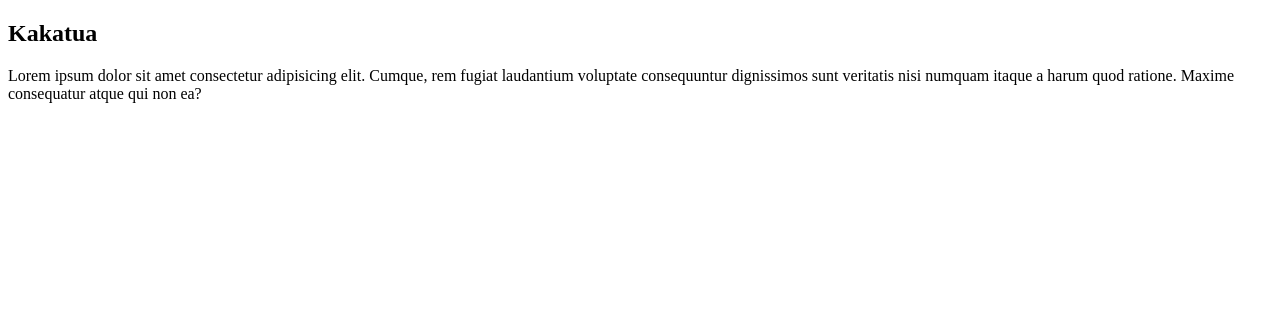
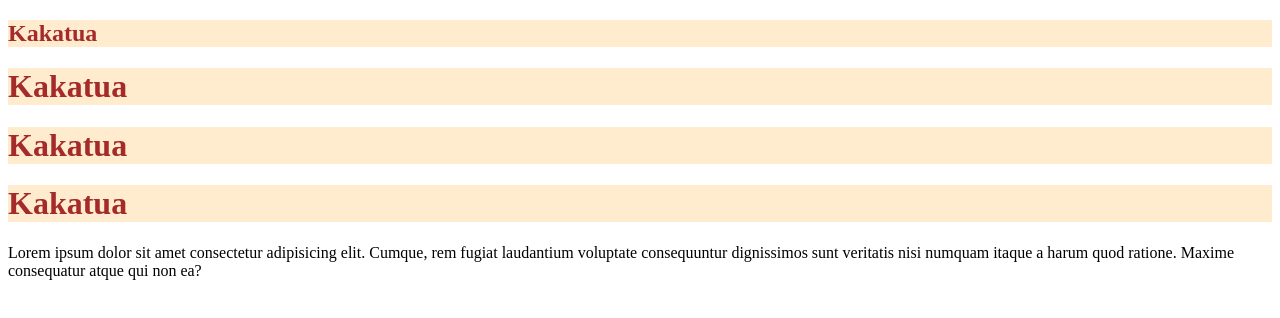
Before and after one commit to Mezbah-Saklain/Test-Project, a plain HTML site: page index.html in a window 1280 px wide. Drawn offline with Linux system fonts and the light colour scheme.

Commit message:
Third Push

```diff
--- a/index.html
+++ b/index.html
@@ -3,10 +3,14 @@
 <head>
     <meta charset="UTF-8">
     <meta name="viewport" content="width=device-width, initial-scale=1.0">
-    <title>Document</title>
+    <link rel="stylesheet" href="styles/styles.css">
+    <title>test repo</title>
 </head>
 <body>
     <h2>Kakatua</h2>
+    <h1>Kakatua</h1>
+    <h1>Kakatua</h1>
+    <h1>Kakatua</h1>
     <p>Lorem ipsum dolor sit amet consectetur adipisicing elit. Cumque, rem fugiat laudantium voluptate consequuntur dignissimos sunt veritatis nisi numquam itaque a harum quod ratione. Maxime consequatur atque qui non ea?</p>
 
 
--- a/styles/styles.css
+++ b/styles/styles.css
@@ -0,0 +1,4 @@
+h2, h1{
+    background-color: blanchedalmond;
+    color: brown;
+}
```
